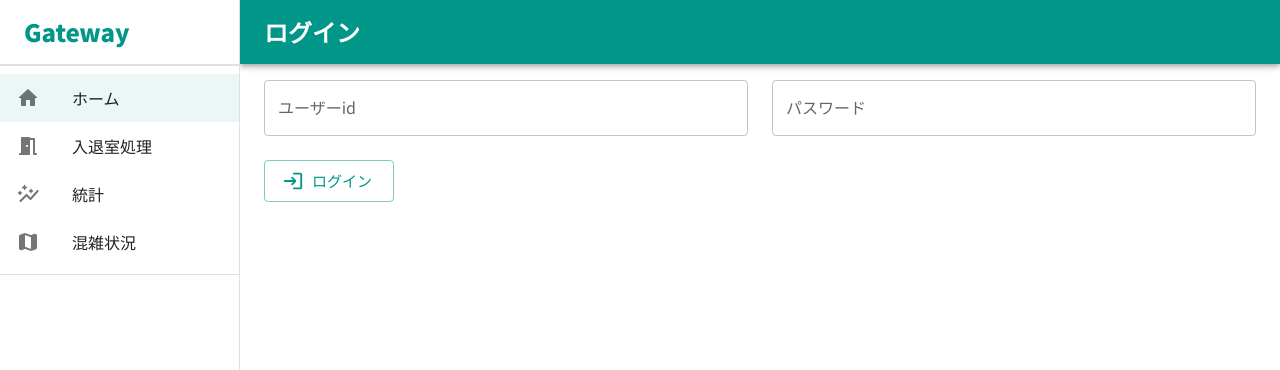
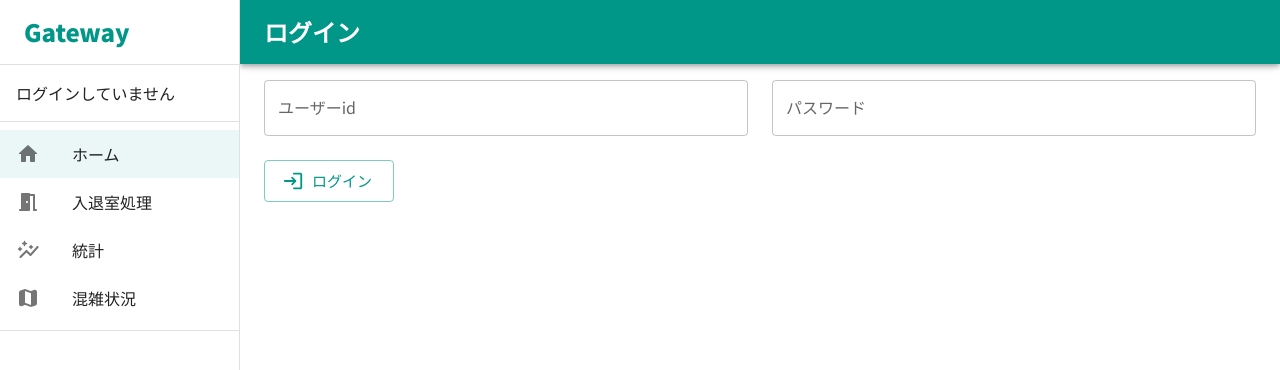
Before and after one commit to newt239/gateway-front, a React (Create React App) app: page /login in a window 1280 px wide. Shown: the top 370 px of the page. Built offline with nearby package versions, Linux system fonts and the light colour scheme; no server answers.

Commit message:
improve: display unloginned state

```diff
--- a/src/components/ui/UserInfo.tsx
+++ b/src/components/ui/UserInfo.tsx
@@ -1,10 +1,10 @@
-import React, { useState, useEffect } from "react";
+import React, { useEffect, useState } from "react";
 import axios from 'axios';
 import { useNavigate } from "react-router-dom";
 import { useDispatch, useSelector } from 'react-redux';
 import { RootState } from '../../stores/index';
 import { clearToken } from '../../stores/auth';
-import { setProfile } from '../../stores/user';
+import user, { setProfile } from '../../stores/user';
 
 import Box from '@mui/material/Box';
 import { Button, Typography } from '@mui/material';
@@ -21,6 +21,9 @@ const UserInfo = () => {
     const dispatch = useDispatch();
     const token = useSelector((state: RootState) => state.auth.token);
     const userProfile = useSelector((state: RootState) => state.user);
+    if (userProfile.userid === "") {
+        console.log(userProfile)
+    }
     const logout = () => {
         dispatch(clearToken());
         localStorage.removeItem('gatewayApiToken');
@@ -32,7 +35,7 @@ const UserInfo = () => {
                 console.log(res);
                 if (res.data) {
                     dispatch(setProfile(res.data.data));
-                };
+                }
             });
         };
     }, [token]);
@@ -51,16 +54,19 @@ const UserInfo = () => {
         };
     };
     return (
-        <Box>
-            {userProfile.available && (
-                <Box sx={{ p: 2 }}>
+        <Box sx={{ p: 2 }}>
+            {userProfile.available ? (
+                <>
                     <AccountIcon />
                     <Typography variant='h3'>{userProfile.display_name}</Typography>
                     <Typography sx={{ fontSize: 10 }}>@{userProfile.userid}</Typography>
                     <Button variant="outlined" color="error" onClick={logout} sx={{ mt: 2 }} startIcon={<LogoutRoundedIcon />}>
                         ログアウト
                     </Button>
-                </Box>)}
+                </>)
+                : (
+                    <Typography>ログインしていません</Typography>
+                )}
         </Box>
     );
 }
```
